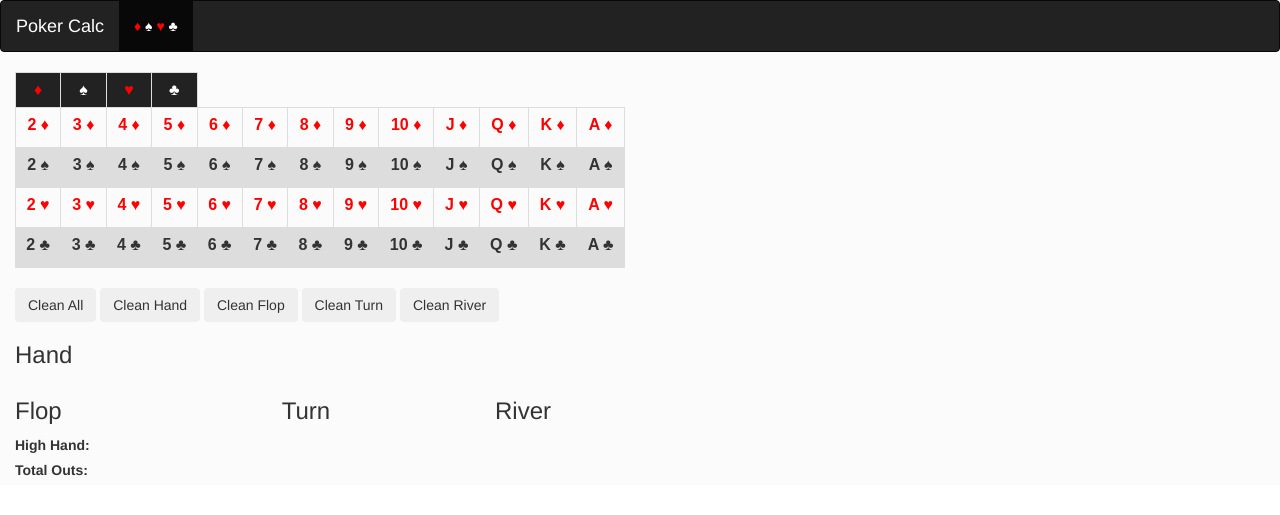
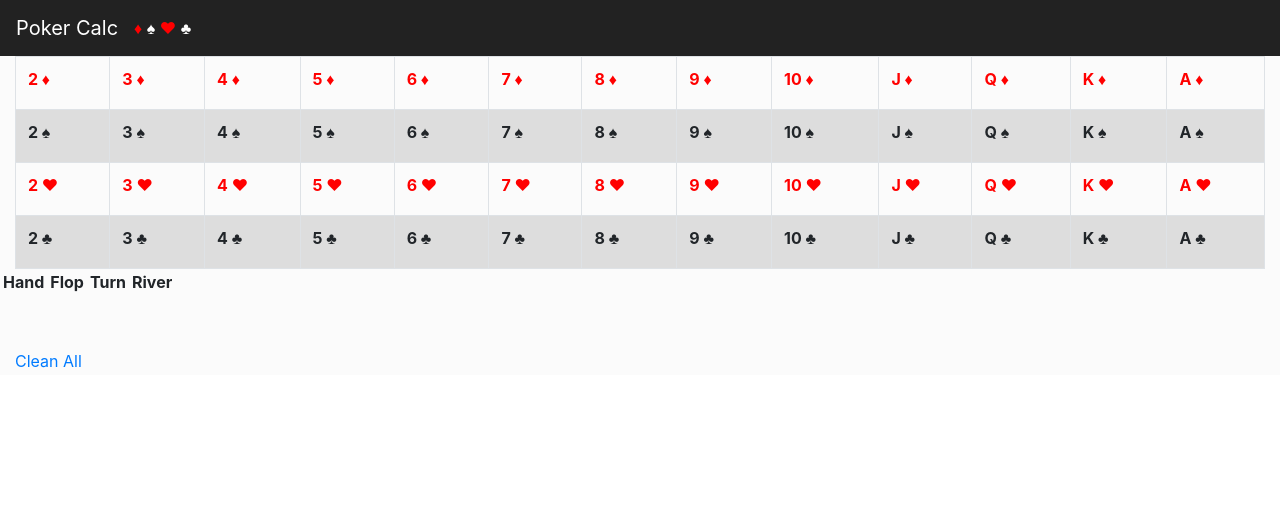
Before and after one commit to allexvissoci/pokercalc, a PHP site: page / in a window 1280 px wide. Shown: the top 515 px of the page. Run offline with PHP 8.4, Linux system fonts and the light colour scheme; lists and menus that the app fills with data are empty.

Commit message:
modificando css e bug fix atalho teclado

```diff
--- a/home.html
+++ b/home.html
@@ -2,19 +2,15 @@
 	<head>
 		<meta charset="utf-8">
 		<meta name="viewport" content="width=device-width, initial-scale=1">
-		<link rel="stylesheet" href="https://maxcdn.bootstrapcdn.com/bootstrap/3.3.7/css/bootstrap.min.css">
+		<link rel="stylesheet" href="https://maxcdn.bootstrapcdn.com/bootstrap/4.1.0/css/bootstrap.min.css">
 		<script src="https://ajax.googleapis.com/ajax/libs/jquery/3.3.1/jquery.min.js"></script>
-		<script src="https://maxcdn.bootstrapcdn.com/bootstrap/3.3.7/js/bootstrap.min.js"></script>
+		<script src="https://maxcdn.bootstrapcdn.com/bootstrap/4.1.0/js/bootstrap.min.js"></script>
 		<script src="statics/js/functions.js"></script>
 		<link href="statics/css/tudo.css" rel="stylesheet" type="text/css">
 		<title>Poker Calc</title>
 	</head>
 	<body>
-		<div id='tudao'>
-			<div class="row">
-				<div class="col-md-12">
-					<nav class="navbar navbar-inverse">
-						<div class="container-fluid">
+		<header class="navbar navbar-expand navbar-dark bg-dark flex-md-row bd-navbar" style="background-color: #222 !important;">
 				<div class="navbar-header">
 					<a class="navbar-brand" href="#" active>Poker Calc</a>
 				</div>
@@ -22,273 +18,231 @@
 					<li class="active">
 						<a href="#">
 							<span style="color:red;">&diams;</span>
-										<span>&spades;</span>
+							<span style="color:white;">&spades;</span>
 							<span style="color:red;">&hearts;</span>
-										<span>&clubs;</span>
+							<span style="color:white;">&clubs;</span>
 						</a>
 					</li>
 				</ul>
-						</div>
-					</nav>
-				</div>
-			</div>
-			<div class="container-fluid">
+		</header>
+		<div class="container-fluid tudao">
 				<div class='row'>
-					<div class='col-md-6'>
-						<div class='pack'>
-							<table>
-								<thead>
-									<tr class="tableheader" style="background-color: #222;">
-										<th class='diams'>&diams;</th>
-										<th class='spades' style="color:white">&spades;</th>
-										<th class='hearts'>&hearts;</th>
-										<th class='clubs' style="color:white">&clubs;</th>
-									</tr>
-								</thead>
+					<div class='col-md-12'>
+						<div class='pack table-responsive'>
+							<table class="table">
 								<tbody>
 									<tr>
-										<td class='card card-id-1'>
+										<td class='cards card-id-1'>
 											<label class='2 diams' data-id='1' data-index="1" data-value="2" data-naipe="diams">2 &diams;</label>
 										</td>
-										<td class='card card-id-5'>
+										<td class='cards card-id-5'>
 											<label class='3 diams' data-id='5' data-index="2" data-value="3" data-naipe="diams">3 &diams;</label>
 										</td>
-										<td class='card card-id-9'>
+										<td class='cards card-id-9'>
 											<label class='4 diams' data-id='9' data-index="3" data-value="4" data-naipe="diams">4 &diams;</label>
 										</td>
-										<td class='card card-id-13'>
+										<td class='cards card-id-13'>
 											<label class='5 diams' data-id='13' data-index="4" data-value="5" data-naipe="diams">5 &diams;</label>
 										</td>
-										<td class='card card-id-17'>
+										<td class='cards card-id-17'>
 											<label class='6 diams' data-id='17' data-index="5" data-value="6" data-naipe="diams">6 &diams;</label>
 										</td>
-										<td class='card card-id-21'>
+										<td class='cards card-id-21'>
 											<label class='7 diams' data-id='21' data-index="6" data-value="7" data-naipe="diams">7 &diams;</label>
 										</td>
-										<td class='card card-id-25'>
+										<td class='cards card-id-25'>
 											<label class='8 diams' data-id='25' data-index="7" data-value="8" data-naipe="diams">8 &diams;</label>
 										</td>
-										<td class='card card-id-29'>
+										<td class='cards card-id-29'>
 											<label class='9 diams' data-id='29' data-index="8" data-value="9" data-naipe="diams">9 &diams;</label>
 										</td>
-										<td class='card card-id-33'>
+										<td class='cards card-id-33'>
 											<label class='10 diams' data-id='33' data-index="9" data-value="10" data-naipe="diams">10 &diams;</label>
 										</td>
-										<td class='card card-id-37'>
+										<td class='cards card-id-37'>
 											<label class='J diams' data-id='37' data-index="10" data-value="J" data-naipe="diams">J &diams;</label>
 										</td>
-										<td class='card card-id-41'>
+										<td class='cards card-id-41'>
 											<label class='Q diams' data-id='41' data-index="11" data-value="Q" data-naipe="diams">Q &diams;</label>
 										</td>
-										<td class='card card-id-45'>
+										<td class='cards card-id-45'>
 											<label class='K diams' data-id='45' data-index="12" data-value="K" data-naipe="diams">K &diams;</label>
 										</td>
-										<td class='card card-id-49'>
+										<td class='cards card-id-49'>
 											<label class='A diams' data-id='49' data-index="13" data-value="A" data-naipe="diams">A &diams;</label>
 										</td>
 									</tr>
 									<tr>
-										<td class='card card-id-2'>
+										<td class='cards card-id-2'>
 											<label class='2 spades' data-id='2' data-index="1" data-value="2" data-naipe="spades">2 &spades;</label>
 										</td>
-										<td class='card card-id-6'>
+										<td class='cards card-id-6'>
 											<label class='3 spades' data-id='6' data-index="2" data-value="3" data-naipe="spades">3 &spades;</label>
 										</td>
-										<td class='card card-id-10'>
+										<td class='cards card-id-10'>
 											<label class='4 spades' data-id='10' data-index="3" data-value="4" data-naipe="spades">4 &spades;</label>
 										</td>
-										<td class='card card-id-14'>
+										<td class='cards card-id-14'>
 											<label class='5 spades' data-id='14' data-index="4" data-value="5" data-naipe="spades">5 &spades;</label>
 										</td>
-										<td class='card card-id-18'>
+										<td class='cards card-id-18'>
 											<label class='6 spades' data-id='18' data-index="5" data-value="6" data-naipe="spades">6 &spades;</label>
 										</td>
-										<td class='card card-id-22'>
+										<td class='cards card-id-22'>
 											<label class='7 spades' data-id='22' data-index="6" data-value="7" data-naipe="spades">7 &spades;</label>
 										</td>
-										<td class='card card-id-26'>
+										<td class='cards card-id-26'>
 											<label class='8 spades' data-id='26' data-index="7" data-value="8" data-naipe="spades">8 &spades;</label>
 										</td>
-										<td class='card card-id-30'>
+										<td class='cards card-id-30'>
 											<label class='9 spades' data-id='30' data-index="8" data-value="9" data-naipe="spades">9 &spades;</label>
 										</td>
-										<td class='card card-id-34'>
+										<td class='cards card-id-34'>
 											<label class='10 spades' data-id='34' data-index="9" data-value="10" data-naipe="spades">10 &spades;</label>
 										</td>
-										<td class='card card-id-38'>
+										<td class='cards card-id-38'>
 											<label class='J spades' data-id='38' data-index="10" data-value="J" data-naipe="spades">J &spades;</label>
 										</td>
-										<td class='card card-id-42'>
+										<td class='cards card-id-42'>
 											<label class='Q spades' data-id='42' data-index="11" data-value="Q" data-naipe="spades">Q &spades;</label>
 										</td>
-										<td class='card card-id-46'>
+										<td class='cards card-id-46'>
 											<label class='K spades' data-id='46' data-index="12" data-value="K" data-naipe="spades">K &spades;</label>
 										</td>
-										<td class='card card-id-50'>
+										<td class='cards card-id-50'>
 											<label class='A spades' data-id='50' data-index="13" data-value="A" data-naipe="spades">A &spades;</label>
 										</td>
 									</tr>
 									<tr>
-										<td class='card card-id-3'>
+										<td class='cards card-id-3'>
 											<label class='2 hearts' data-id='3' data-index="1" data-value="2" data-naipe="hearts">2 &hearts;</label>
 										</td>
-										<td class='card card-id-7'>
+										<td class='cards card-id-7'>
 											<label class='3 hearts' data-id='7' data-index="2" data-value="3" data-naipe="hearts">3 &hearts;</label>
 										</td>
-										<td class='card card-id-11'>
+										<td class='cards card-id-11'>
 											<label class='4 hearts' data-id='11' data-index="3" data-value="4" data-naipe="hearts">4 &hearts;</label>
 										</td>
-										<td class='card card-id-15'>
+										<td class='cards card-id-15'>
 											<label class='5 hearts' data-id='15' data-index="4" data-value="5" data-naipe="hearts">5 &hearts;</label>
 										</td>
-										<td class='card card-id-19'>
+										<td class='cards card-id-19'>
 											<label class='6 hearts' data-id='19' data-index="5" data-value="6" data-naipe="hearts">6 &hearts;</label>
 										</td>
-										<td class='card card-id-23'>
+										<td class='cards card-id-23'>
 											<label class='7 hearts' data-id='23' data-index="6" data-value="7" data-naipe="hearts">7 &hearts;</label>
 										</td>
-										<td class='card card-id-27'>
+										<td class='cards card-id-27'>
 											<label class='8 hearts' data-id='27' data-index="7" data-value="8" data-naipe="hearts">8 &hearts;</label>
 										</td>
-										<td class='card card-id-31'>
+										<td class='cards card-id-31'>
 											<label class='9 hearts' data-id='31' data-index="8" data-value="9" data-naipe="hearts">9 &hearts;</label>
 										</td>
-										<td class='card card-id-35'>
+										<td class='cards card-id-35'>
 											<label class='10 hearts' data-id='35' data-index="9" data-value="10" data-naipe="hearts">10 &hearts;</label>
 										</td>
-										<td class='card card-id-39'>
+										<td class='cards card-id-39'>
 											<label class='J hearts' data-id='39' data-index="10" data-value="J" data-naipe="hearts">J &hearts;</label>
 										</td>
-										<td class='card card-id-43'>
+										<td class='cards card-id-43'>
 											<label class='Q hearts' data-id='43' data-index="11" data-value="Q" data-naipe="hearts">Q &hearts;</label>
 										</td>
-										<td class='card card-id-47'>
+										<td class='cards card-id-47'>
 											<label class='K hearts' data-id='47' data-index="12" data-value="K" data-naipe="hearts">K &hearts;</label>
 										</td>
-										<td class='card card-id-51'>
+										<td class='cards card-id-51'>
 											<label class='A hearts' data-id='51' data-index="13" data-value="A" data-naipe="hearts">A &hearts;</label>
 										</td>
 									</tr>
 									<tr>
-										<td class='card card-id-4'>
+										<td class='cards card-id-4'>
 											<label class='2 clubs' data-id='4' data-index="1" data-value="2" data-naipe="clubs">2 &clubs;</label>
 										</td>
-										<td class='card card-id-8'>
+										<td class='cards card-id-8'>
 											<label class='3 clubs' data-id='8' data-index="2" data-value="3" data-naipe="clubs">3 &clubs;</label>
 										</td>
-										<td class='card card-id-12'>
+										<td class='cards card-id-12'>
 											<label class='4 clubs' data-id='12' data-index="3" data-value="4" data-naipe="clubs">4 &clubs;</label>
 										</td>
-										<td class='card card-id-16'>
+										<td class='cards card-id-16'>
 											<label class='5 clubs' data-id='16' data-index="4" data-value="5" data-naipe="clubs">5 &clubs;</label>
 										</td>
-										<td class='card card-id-20'>
+										<td class='cards card-id-20'>
 											<label class='6 clubs' data-id='20' data-index="5" data-value="6" data-naipe="clubs">6 &clubs;</label>
 										</td>
-										<td class='card card-id-24'>
+										<td class='cards card-id-24'>
 											<label class='7 clubs' data-id='24' data-index="6" data-value="7" data-naipe="clubs">7 &clubs;</label>
 										</td>
-										<td class='card card-id-28'>
+										<td class='cards card-id-28'>
 											<label class='8 clubs' data-id='28' data-index="7" data-value="8" data-naipe="clubs">8 &clubs;</label>
 										</td>
-										<td class='card card-id-32'>
+										<td class='cards card-id-32'>
 											<label class='9 clubs' data-id='32' data-index="8" data-value="9" data-naipe="clubs">9 &clubs;</label>
 										</td>
-										<td class='card card-id-36'>
+										<td class='cards card-id-36'>
 											<label class='10 clubs' data-id='36' data-index="9" data-value="10" data-naipe="clubs">10 &clubs;</label>
 										</td>
-										<td class='card card-id-40'>
+										<td class='cards card-id-40'>
 											<label class='J clubs' data-id='40' data-index="10" data-value="J" data-naipe="clubs">J &clubs;</label>
 										</td>
-										<td class='card card-id-44'>
+										<td class='cards card-id-44'>
 											<label class='Q clubs' data-id='44' data-index="11" data-value="Q" data-naipe="clubs">Q &clubs;</label>
 										</td>
-										<td class='card card-id-48'>
+										<td class='cards card-id-48'>
 											<label class='K clubs' data-id='48' data-index="12" data-value="K" data-naipe="clubs">K &clubs;</label>
 										</td>
-										<td class='card card-id-52'>
+										<td class='cards card-id-52'>
 											<label class='A clubs' data-id='52' data-index="13" data-value="A" data-naipe="clubs">A &clubs;</label>
 										</td>
 									</tr>
 								</tbody>
 							</table>
 						</div>
-						<br>
 						<div class='row'>
 							<div class='col-md-12'>
-								<button type="button" class='clean-all btn btn-dark'>Clean All</button>
-								<button type="button" class='clean-hand btn btn-dark'>Clean Hand</button>
-
-								<button type="button" class='clean-flop btn btn-dark'>Clean Flop</button>
-								<button type="button" class='clean-turn btn btn-dark'>Clean Turn</button>
-								<button type="button" class='clean-river btn btn-dark'>Clean River</button>
+								<div class='row board-details'>
+										<table class="table-board">
+										  <thead>
+										    <tr>
+													<th scope="col" class='flop'>Hand</th>
+										      <th scope="col" class='flop'>Flop</th>
+										      <th scope="col" class='turn'>Turn</th>
+										      <th scope="col" class='river'>River</th>
+										    </tr>
+										  </thead>
+										  <tbody>
+										    <tr>
+													<td scope="row" class='hand-content'></td>
+										      <td class='flop-content'></td>
+										      <td class='turn-content'></td>
+										      <td class='river-content'></td>
+										    </tr>
+										  </tbody>
+										</table>
+									</div>
+									<a href="#" class='clean-all'>Clean All</a>
 							</div>
 						</div>
 						<div class='row'>
 							<div class='col-md-12'>
-								<div class='board-details'>
-									<div class='row'>
-										<div class='col-md-12'>
-											<h3 >Hand</h3>
-											<div class='hand-content'></div>
-										</div>
-									</div>
-									<div class='row'>
-										<div class='col-md-5'>
-											<div class='flop'>
-												<h3>Flop</h3>
-												<div class='flop-content'></div>
-											</div>
-										</div>
-										<div class='col-md-4'>
-											<div class='turn'>
-												<h3>Turn</h3>
-												<div class='turn-content'></div>
-											</div>
-										</div>
-										<div class='col-md-3'>
-											<div class='river'>
-												<h3>River</h3>
-												<div class='river-content'></div>
-											</div>
-										</div>
-									</div>
-								</div>
-							</div>
-						</div>
-
-						<div class="row retults-contents">
-							<div class='col-md-12'>
-								<div class='row'>
-									<div class='col-md-12'>
-										<div class='ranking-hand'>
-											<div>
+								<div class='ranking-hand hidden'>
 										<label>High Hand:</label>
 										<span id='high-hand'></span>
 								</div>
 							</div>
 						</div>
-								</div>
-								<div class='row'>
+						<div class="row retults-contents">
 							<div class='col-md-12'>
-										<div class='outs'>
-											<div>
+								<div class='outs hidden'>
 									<label>Total Outs:</label>
 									<span class="total-outs"></span>
-											</div>
 									<div id='outs-content'></div>
 								</div>
 							</div>
 						</div>
 					</div>
 				</div>
-					</div>
-					<div class='col-md-6 details'>
-
-
-					</div>
-				</div>
-			</div>
+			<!-- </div> -->
 		</div>
 	</body>
 </html>
--- a/statics/css/tudo.css
+++ b/statics/css/tudo.css
@@ -7,25 +7,34 @@ html, body{
 }
 
 /* TABLE  */
-table {
-	font-family: arial, sans-serif;
-	border-collapse: collapse;
-	width: 100%;
+.table td, .table th{
+	border: 1px solid #dee2e6;
 }
 
-td, th {
-	border: 1px solid #dddddd;
+.table-board td, .table-board th {
 	text-align: center;
-	padding: 8px;
+	padding: 3px;
 }
 
-tr:nth-child(even) {
+.table tr:nth-child(even) {
 	background-color: #dddddd;
+}
+
+.table{
+	margin-bottom: 0px !important;
+}
+
+.table-board{
+	height: 80px;
 }
 
 /* DETAILS */
 .diams, .hearts{
 	color: red;
+}
+
+label{
+	font-weight: bold;
 }
 
 
@@ -45,15 +54,19 @@ tr:nth-child(even) {
 	font-weight: normal;
 }
 
-.card, .card label {
+.cards, .cards label {
     cursor: pointer;
 }
 
 .inUse{
 	opacity: 0.8;
-    background: #827c7c;
+	background: #827c7c;
 }
 
-#tudao{
+.tudao{
 	background-color: rgba(238, 238, 238, 0.25);
 }
+
+.hidden{
+	display:none;
+}
```
Also changed, not shown: statics/js/functions.js (+17 -46 lines). Lines whose indentation alone changed are shown as unchanged.
